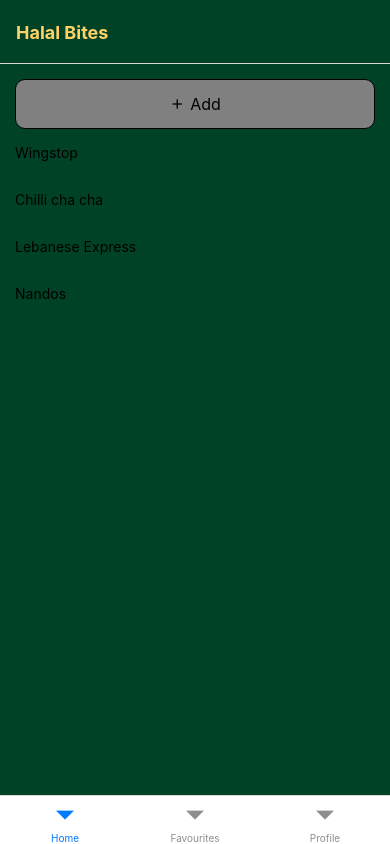
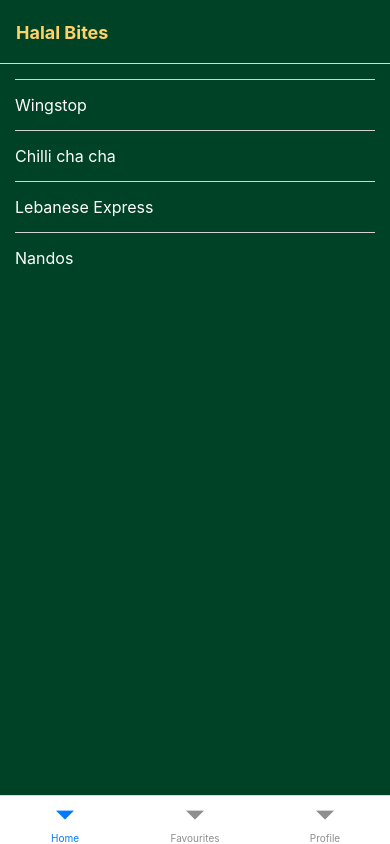
Before and after one commit to AliyaSalad/HalalBites, a React Native app: screen /RestaurantListScreen in a window 390 px wide. Built offline with nearby package versions, Linux system fonts and the light colour scheme.

Commit message:
Revert "CRUDL"

```diff
--- a/src/components/UI/Buttons.js
+++ /dev/null
@@ -1,46 +0,0 @@
-import { Pressable, StyleSheet, Text, View } from "react-native";
-
-export const Button = ({ label, onClick, icon}) => {
-
-    return (
-
-        <Pressable onPress={onClick} style={styles.button}>
-            {icon ? icon : null}
-            <Text style={styles.label}>{label}</Text>
-        </Pressable>
-    );
-};
-
-
-
-export const ButtonTray = ({ children }) => {
-    return (
-        <View style={styles.buttonTray}>{children}</View>
-    );
-};
-
-const styles = StyleSheet.create({
-    buttonTray:{
-        flexDirection: "row",
-        gap: 15,
-    },
-    button: {
-        minHeight: 50,
-        borderWidth: 1,
-        borderRadius: 10,
-        borderColor: "black",
-        backgroundColor: "gray",
-        alignItems: "center",
-        justifyContent: "center",
-        padding: 5,
-        flex: 1,
-        flexDirection: "row",
-        gap: 5,
-
-    },
-    label: {
-        fontSize: 16,
-    },
-});
-
-export default Button;
--- a/src/components/UI/Form.js
+++ /dev/null
@@ -1,82 +0,0 @@
-import { KeyboardAvoidingView, ScrollView, StyleSheet, Text, TextInput, View  } from "react-native";
-import { Button, ButtonTray } from "./Buttons";
-import Icons from "./Icons";
-
-const Form = ({children, onSubmit, onCancel, submitLabel, submitIcon}) => {
-    //Initialisation
-    //State
-    //Handlers
-    //View
-
-    return (
-        <KeyboardAvoidingView style={styles.formContainer}>
-
-            <ScrollView contentContainerStyle={styles.formItems}>
-                {children}
-            </ScrollView>
-
-            <ButtonTray>
-                <Button label = {submitLabel} icon={submitIcon} onClick={onSubmit} />
-                <Button label = 'Cancel' icon={<Icons.Close />} onClick={onCancel} />
-        </ButtonTray>
-
-        </KeyboardAvoidingView>
-    );
-};
-
-
-
-const InputText = ({label, value, onChange}) => {
-    //Initialisation
-    //State
-    //Handlers
-    //View
-    return (
-        <View style={styles.item}>
-            <Text style={styles.itemLabel}>{label}</Text>
-            <TextInput
-                value={value}
-                onChangeText={onChange}
-                style={styles.itemTextInput}
-            />
-        </View>
-    );
-};
-
-
-//Compose components
-
-Form.InputText = InputText;
-
-
-
-//Styles
-
-const styles = StyleSheet.create({
-    formContainer: {
-        gap: 10,
-    },
-    itemLabel: {
-        color:'grey',
-        fontSize: 16,
-        marginBottom: 5,
-      },
-      itemTextInput: {
-        height: 50,
-        paddingLeft: 10,
-        fontSize: 16,
-        backgroundColor: 'white',
-        borderRadius: 7,
-        borderWidth: 1,
-        borderColor: 'lightgray',
-      },
-      itemPickerStyle: {
-        height: 50,
-        backgroundColor: 'whitesmoke',
-      },
-      itemPickerPromptStyle: {
-        color: 'gray',
-      },
-});
-
-export default Form;
--- a/src/components/entity/Restaurants/RestaurantForm.js
+++ /dev/null
@@ -1,51 +0,0 @@
-import { useState } from 'react';
-import { StyleSheet } from "react-native";
-import Icons from "../../UI/Icons";
-import Form from '../../UI/Form';
-
-const defaultRestaurant = {
-    RestaurantId: null,
-    RestaurantName: null,
-  };
-
-const RestaurantForm = ({ originalRestaurant, onSubmit, onCancel }) => {
-  //Initialisation
-  defaultRestaurant.RestaurantId = Math.floor(100000 + Math.random() * 900000);
-
-
-
-  //State
-  const [restaurant, setRestaurant] = useState(originalRestaurant || defaultRestaurant);
-
-
-  // Handlers
-  const handleChange = (field, value) => setRestaurant({...restaurant, [field]: value});
-  const handleSubmit = () => onSubmit(restaurant);
-
-  //View
-  const submitLabel = originalRestaurant ? 'Modify' : 'Add';
-  const submitIcon = originalRestaurant ? <Icons.Edit /> : <Icons.Add />;
-
-  return (
-
-    <Form
-        onSubmit={handleSubmit}
-        onCancel={onCancel}
-        submitLabel={submitLabel}
-        submitIcon={submitIcon}
-    >
-        <Form.InputText
-            label="Restaurant Name"
-            value={restaurant.RestaurantName}
-            onChange={(value) =>handleChange('RestaurantName',value)}
-             />
-
-    </Form>
-  );
-};
-
-const styles = StyleSheet.create({
-
-});
-
-export default RestaurantForm;
--- a/src/components/entity/Restaurants/RestaurantItem.js
+++ b/src/components/entity/Restaurants/RestaurantItem.js
@@ -1,23 +1,22 @@
 import { Pressable, StyleSheet, Text, View } from "react-native";
 
 
-const RestaurantItem = ({restaurant, onSelect}) => {
-
+const RestaurantItem = ({restaurant, onselect}) => {
     return (
-        <Pressable onPress={() => onSelect(restaurant)}>
-              <View  style ={styles.item}>
-                <Text style ={styles.Text}>
-                  {restaurant.RestaurantName}
-                  </Text>
-              </View>
-            </Pressable>
+        <Pressable onPress={() => onselect(restaurant)}>
+            <View style= {styles.item}>
+                <Text style={styles.Text}>{restaurant.RestaurantName}</Text>
+            </View>
+        </Pressable>
     );
 }
+
 const styles= StyleSheet.create({
     item: {
         paddingVertical: 15,
         borderButtonWidth: 1,
-        borderColor: 'white',
-      },
+        borderColor: 'lightgray',
+    },
 });
+
 export default RestaurantItem;
--- a/src/components/entity/Restaurants/RestaurantView.js
+++ b/src/components/entity/Restaurants/RestaurantView.js
@@ -1,37 +1,20 @@
-import { Alert, StyleSheet, Text, View } from "react-native";
-import FullWidthImage from "react-native-fullwidth-image";
-import { Button, ButtonTray } from "../../UI/Buttons.js";
-import Icons from "../../UI/Icons";
+import { StyleSheet, Text, View } from "react-native";
+import FullWidthImage from 'react-native-fullwidth-image';
 
-const RestaurantView = ({ restaurant, onDelete, onModify }) => {
-//Initialisation
-//State
-//Handlers
 
-    const handleDelete= () => onDelete(restaurant);
+const RestaurantView = (restaurant) => {
 
-    const requestDelete = () => Alert.alert(
-        'Delete warning',
-        `Are you sure that you want to delete Restaurant ${restaurant.RestaurantId} ${restaurant.RestaurantName}`,
-        [
-            {text: 'Cancel' },
-            {text: 'Delete', onPress: handleDelete }
-        ]
-    );
-
-    //View
     return (
         <View style={styles.container}>
-            <View style={styles.infoTray}>
-                <Text style={styles.boldText}>
-                    {restaurant.RestaurantId}
+            <FullWidthImage
+            source={{uri: restaurant.RestaurantImage }}
+            style={styles.image}
+            />
+            <View>
+                <Text style={styles.text}>
                     {restaurant.RestaurantName}
                 </Text>
             </View>
-            <ButtonTray>
-                <Button icon={<Icons.Edit />} label="Modify" onClick={onModify} />
-                <Button icon={<Icons.Delete />} label="Delete"  onClick={requestDelete}/>
-            </ButtonTray>
         </View>
     );
 };
@@ -44,20 +27,11 @@
         borderRadius: 3,
 
     },
-    infoTray: {
-        gap: 5,
-    },
     text: {
         fontSize: 16,
         fontWeight: "bold",
     },
-    boldText:{
-        fontSize: 16,
-        fontWeight: "bold",
-    },
-    dimText: {
-        color: "grey",
-    },
 });
 
+
 export default RestaurantView;
--- a/src/components/screens/RestaurantListScreen.js
+++ b/src/components/screens/RestaurantListScreen.js
@@ -1,60 +1,50 @@
-import { LogBox, StyleSheet } from 'react-native';
+import {StatusBar } from 'expo-status-bar';
+import {Pressable, ScrollView, StyleSheet, Text, View } from 'react-native';
+import { useState } from 'react';
+import initialRestaurants from '../../data/Restaurants';
 import Screen from '../layout/Screen';
-import initialRestaurants from '../../data/Restaurants';
-import RestaurantList from '../entity/Restaurants/RestaurantList';
-import { useState } from 'react';
-import { Button, ButtonTray } from "../UI/Buttons";
-import Icons from "../UI/Icons";
 
+const RestaurantListScreen= ({navigation}) => {
+    //Initialisations
+    const [recipes, setRecipes] = useState(initialRestaurants);
+    //State
+    //Handlers
+//    const handleSelect =  () => alert('Item selected');
+    //View
 
-const RestaurantListScreen = ({ navigation }) => {
-
-  //Initialisations
-  LogBox.ignoreLogs([`Non-serializable values were found in the navigation state`]);
-
-  //State
-  const [restaurants, setRestaurants ]= useState(initialRestaurants);
-
-
-  //Handlers
-  const handleDelete = (restaurant) =>
-    setRestaurants(restaurants.filter((item) => item.RestaurantId !== restaurant.RestaurantId));
-
-  const handleAdd = (restaurant) => setRestaurants([...restaurants, restaurant]);
-  const handleModify = (updatedRestaurant) => setRestaurants(
-    restaurants.map((restaurant) => (restaurant.RestaurantId === updatedRestaurant.RestaurantId) ? updatedRestaurant : restaurant)
-  );
-
-  const onDelete = (restaurant) => {
-    handleDelete(restaurant);
-    navigation.goBack();
-  };
-
-  const onAdd = (restaurant) => {
-    handleAdd(restaurant);
-    navigation.goBack();
-  };
-
-  const onModify = (restaurant) => {
-    handleModify(restaurant);
-    navigation.navigate("RestaurantListScreen");
-  };
-
-  const goToViewScreen = (restaurant) => navigation.navigate("RestaurantViewScreen", { restaurant, onDelete, onModify });
-  const goToAddScreen = () => navigation.navigate('RestaurantAddScreen', { onAdd });
+    const goToViewScreen = (restaurant) => navigation.navigate("RestaurantViewScreen", { restaurant });
 
 
     return (
         <Screen>
-      <ButtonTray>
-        <Button label = "Add" icon={<Icons.Add />} onClick={goToAddScreen} />
-      </ButtonTray>
-      <RestaurantList restaurants={restaurants} onSelect={goToViewScreen} />
+            <ScrollView style={styles.container}>
+                {recipes.map((recipe)=>{
+                    return(
+                        <Pressable key={recipe.RestaurantId} onPress={goToViewScreen}>
+                            <View  style={styles.item}>
+                                <Text style={styles.text}>
+                                    {recipe.RestaurantName}
+                                </Text>
+                            </View>
+                        </Pressable>
+                    );
+                })}
+            </ScrollView>
         </Screen>
     );
+};
+
 const styles = StyleSheet.create({
     container: {},
+    item: {
+        paddingVertical: 15,
+        borderTopWidth: 1,
+        borderColor: 'lightgray',
+    },
+    text: {
+        fontSize: 16,
+        color: 'white',
+    },
 });
-};
 
 export default RestaurantListScreen;
--- a/src/components/screens/RestaurantModifyScreen.js
+++ /dev/null
@@ -1,27 +0,0 @@
-import { StyleSheet } from "react-native";
-import Screen from "../layout/Screen.js";
-import RestaurantForm from "../entity/Restaurants/RestaurantForm.js";
-
-const RestaurantModifyScreen = ({ navigation, route }) => {
-  //Initialisation----------------------------------------
-  const { restaurant, onModify } = route.params;
-  //State-------------------------------------------------
-  //Handlers----------------------------------------------
-  const handleCancel = navigation.goBack;
-
-  //View--------------------------------------------------
-
-  return (
-    <Screen>
-      <RestaurantForm
-        originalRestaurant={restaurant}
-        onSubmit={onModify}
-        onCancel={handleCancel}
-      />
-    </Screen>
-  );
-};
-
-const styles = StyleSheet.create({});
-
-export default RestaurantModifyScreen;
--- a/src/components/screens/RestaurantViewScreen.js
+++ b/src/components/screens/RestaurantViewScreen.js
@@ -2,26 +2,12 @@
 import Screen from "../layout/Screen";
 import RestaurantView from "../entity/Restaurants/RestaurantView";
 
-const RestaurantViewScreen = ({ navigation, route}) => {
-
-    //Initialisations
-      const { restaurant, onDelete, onModify} = route.params;
-
-    //State
-
-    //Handlers
-    const goToModifyScreen = () => navigation.navigate('RestaurantModifyScreen', {restaurant, onModify});
-
-    //View
-      return (
+const RestaurantViewScreen = () => {
+    return (
         <Screen>
-          <RestaurantView restaurant={restaurant} onDelete={onDelete} onModify={goToModifyScreen}/>
+            <RestaurantView />
         </Screen>
-      );
-    };
-
-    const styles = StyleSheet.create({});
-
-
+    );
+};
 
 export default RestaurantViewScreen;
--- a/src/data/Restaurants.js
+++ b/src/data/Restaurants.js
@@ -1,11 +1,15 @@
-const restaurants = [
+import Wingstop from '../components/UI/Images/Wingstop.png'
+
+const Restaurants = [
     {
         RestaurantId: 1,
         RestaurantName: 'Wingstop',
+        RestaurantImage: {Wingstop}
     },
     {
         RestaurantId: 2,
         RestaurantName: 'Chilli cha cha',
+        RestaurantImage: 'null'
     },
     {
         RestaurantId: 3,
@@ -16,4 +20,4 @@
         RestaurantName: 'Nandos',
     },
 ];
-export default restaurants;
+export default Restaurants;
```
Also changed, not shown: App.js (+0 -12 lines), src/components/UI/Icons.js (deleted, +0 -16 lines), src/components/screens/RestaurantAddScreen.js (deleted, +0 -34 lines). Lines whose indentation alone changed are shown as unchanged.
